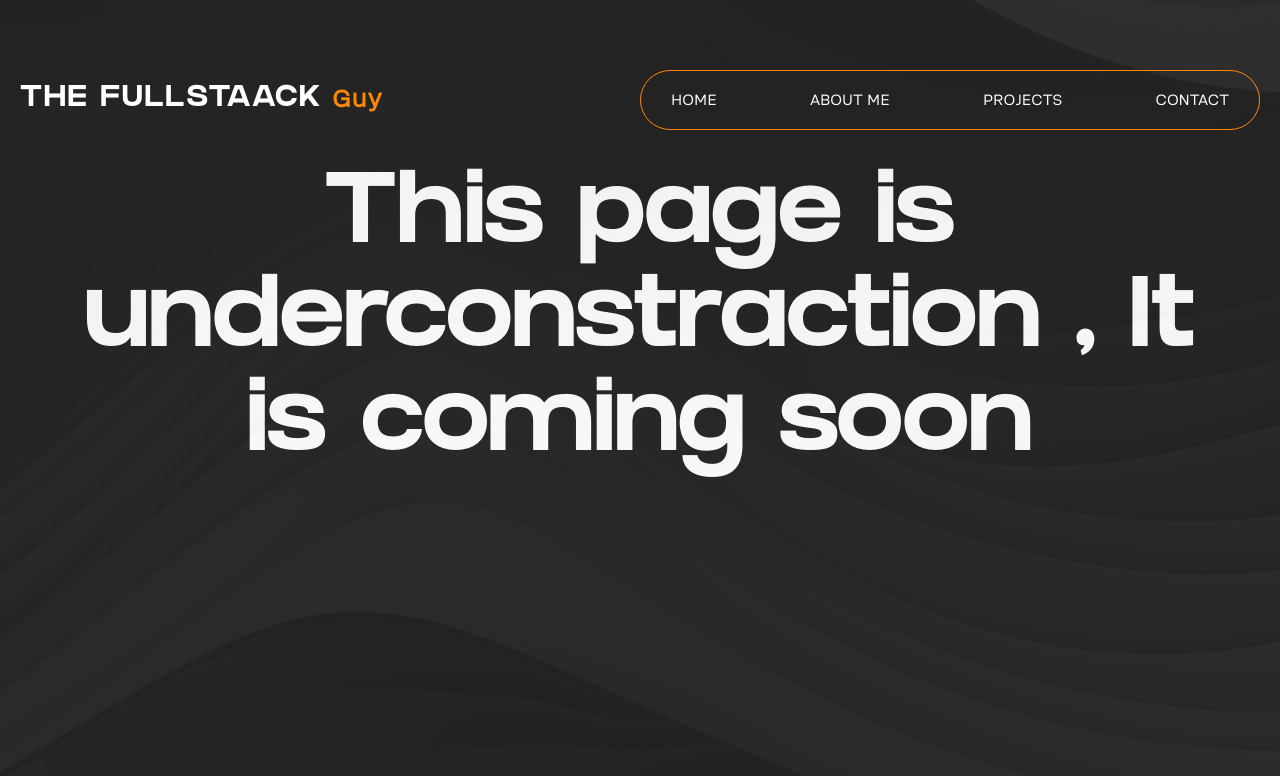
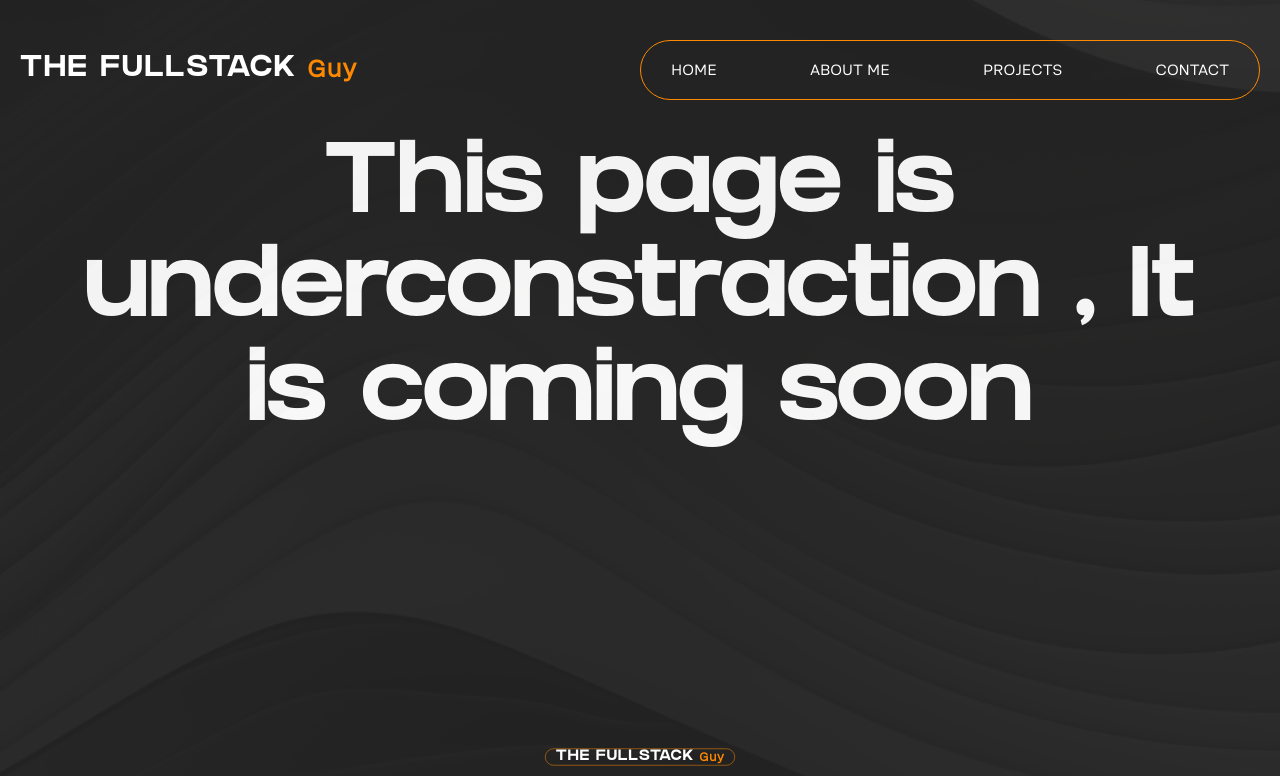
Before and after one commit to B-Yahia/portfolio-v2, a React (Create React App) app: page /projects in a window 1280 px wide. Shown: the top 776 px of the page. Built offline with nearby package versions, Linux system fonts and the light colour scheme.

Commit message:
fix the header css

```diff
--- a/src/Sections/Header/Header.css
+++ b/src/Sections/Header/Header.css
@@ -1,7 +1,7 @@
 
 .container{
     width: 1440px;
-    padding: 50px 100px 20px;
+    padding: 20px 100px 20px;
     z-index: 1;
 }
 
--- a/src/Sections/Logo/Logo.js
+++ b/src/Sections/Logo/Logo.js
@@ -6,7 +6,7 @@ function Logo() {
   return (
     <div className="logo-container">
       <div className="logo_p1_bg">
-        <p className="logo_p1">The FullStaack</p>
+        <p className="logo_p1">The FullStack</p>
       </div>
       <div className="logo_p2_bg">
         <p className="logo_p2">Guy</p>
```
